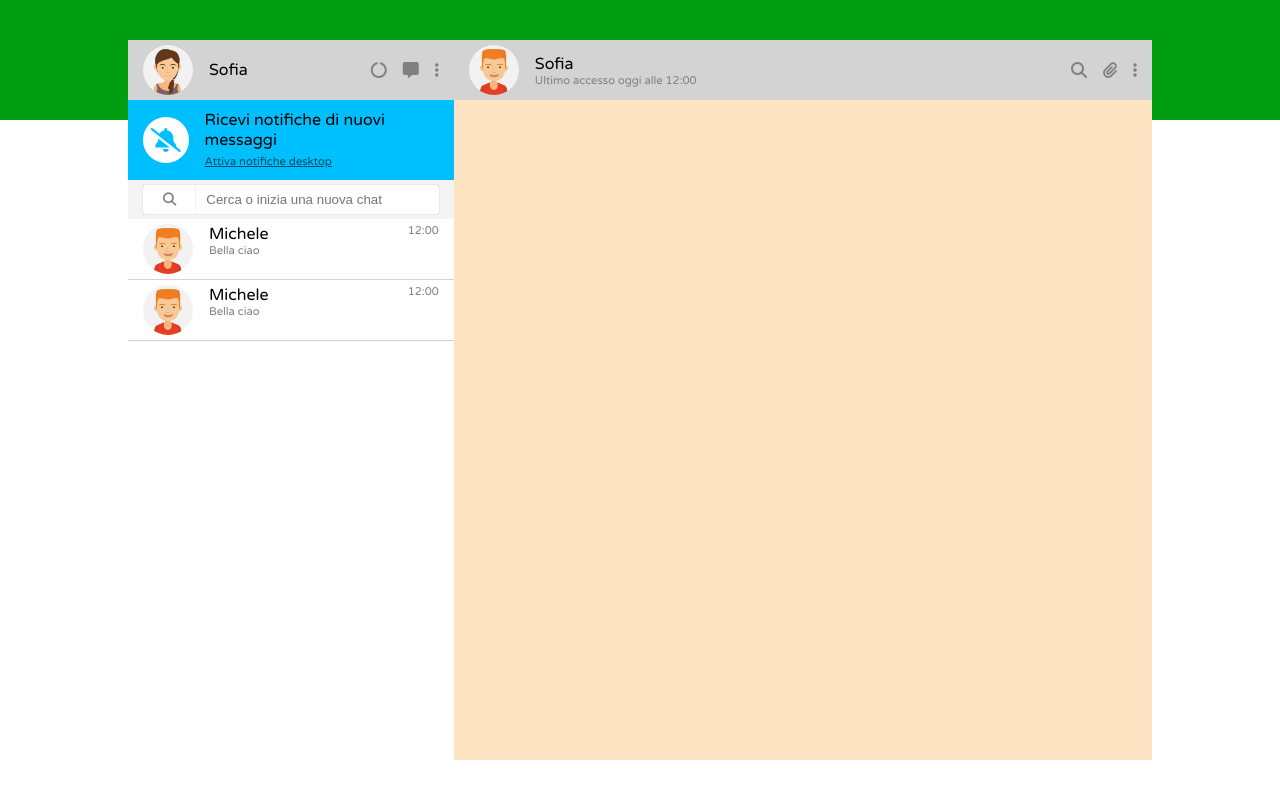
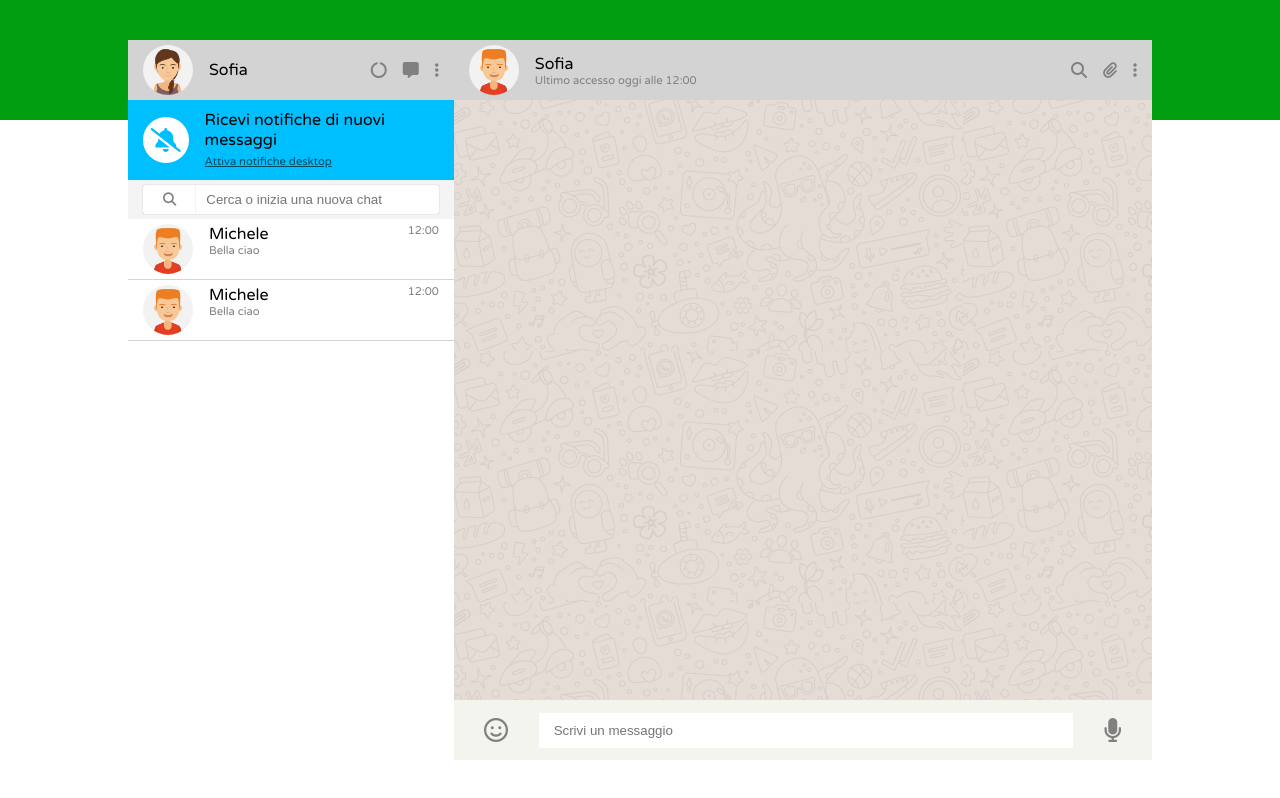
Before and after one commit to SimoneRicco/vue-boolzapp, a plain HTML site: page index.html in a window 1280 px wide. Drawn offline with nearby package versions, Linux system fonts and the light colour scheme.

Commit message:
created chat

```diff
--- a/assets/style.css
+++ b/assets/style.css
@@ -40,7 +40,8 @@ img.profile{
     display: flex;
     justify-content: space-between;
     align-items: center;
-    padding: var(--default-space-h) var(--default-space-w);
+    padding: 0 var(--default-space-w);
+    height: 60px;
 }
 .user-profile{
     display: flex;
@@ -133,5 +134,25 @@ img.profile{
 .chat-container{
     width: 75%;
     height: 100%;
-    background-color: bisque;
 }
+.chat{
+    background-image: url("img/mine.jpg");
+    height: calc(100% - 120px);
+}
+.digital-keyboard{
+    height: 60px;
+    background-color: #f3f4ed;
+    display: flex;
+    justify-content: space-around;
+    align-items: center;
+    padding-inline: var(--default-space-w);
+}
+.digital-keyboard i{
+    font-size: 1.5rem;
+    color: gray;
+}
+.my-chat{
+    width: 80%;
+    padding: 10px var(--default-space-w);
+    border: 0;
+}
--- a/index.html
+++ b/index.html
@@ -98,6 +98,14 @@
                             <i class="fa-solid fa-ellipsis-vertical"></i>
                         </div>
                     </div>
+                    <div class="chat">
+
+                    </div>
+                    <div class="digital-keyboard">
+                        <i class="fa-regular fa-face-smile"></i>
+                        <input type="text" placeholder="Scrivi un messaggio" class="my-chat">
+                        <i class="fa-solid fa-microphone"></i>
+                    </div>
                 </section>
             </div>
         </div>
```
